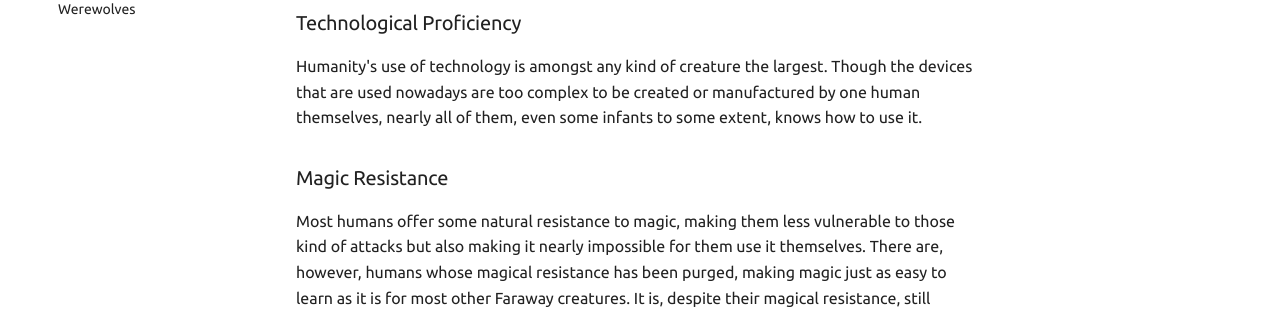
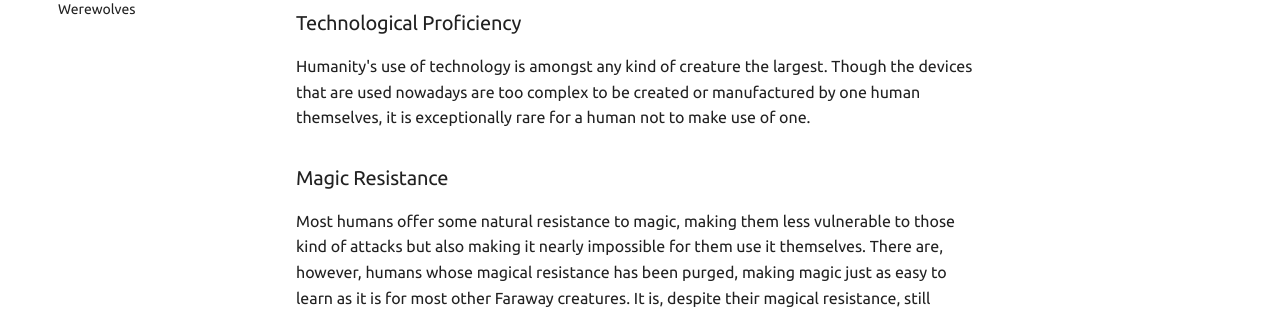
Before and after one commit to dragonprojects/dragonroleplay, an MkDocs documentation site: the page built from docs/Species/Humans.md, in a window 1280 px wide and 900 px high, scrolled down 686 px. Shown: the part 449-758 px from the top of the window. Built offline with MkDocs 1.6.1 and Material for MkDocs 9.7.7, drawn with Linux system fonts in a browser that asks for light colours; comment, search, counter and statistics services are not loaded.

Commit message:
Update Humans.md

```diff
--- a/docs/Species/Humans.md
+++ b/docs/Species/Humans.md
@@ -29,7 +29,7 @@ Most notably, their skin tone, hair colour and eye colour can vary. A human's sk
 Humans are unprecedented at social communication and creating large advanced societies which allows them to specialise. By combining each individual's skill, humanity is able to be a force to be dealt with despite their lack of physical strength or magic which with each passing day becomes less of a weakness thanks to one of their biggest inventions: technology.
 
 ### Technological Proficiency
-Humanity's use of technology is amongst any kind of creature the largest. Though the devices that are used nowadays are too complex to be created or manufactured by one human themselves, nearly all of them, even some infants to some extent, knows how to use it.
+Humanity's use of technology is amongst any kind of creature the largest. Though the devices that are used nowadays are too complex to be created or manufactured by one human themselves, it is exceptionally rare for a human not to make use of one.
 
 ### Magic Resistance
 Most humans offer some natural resistance to magic, making them less vulnerable to those kind of attacks but also making it nearly impossible for them use it themselves. There are, however, humans whose magical resistance has been purged, making magic just as easy to learn as it is for most other Faraway creatures. It is, despite their magical resistance, still possible to be cursed or attract diseases from the other realm, including vampirism and lycanthropy.
```
